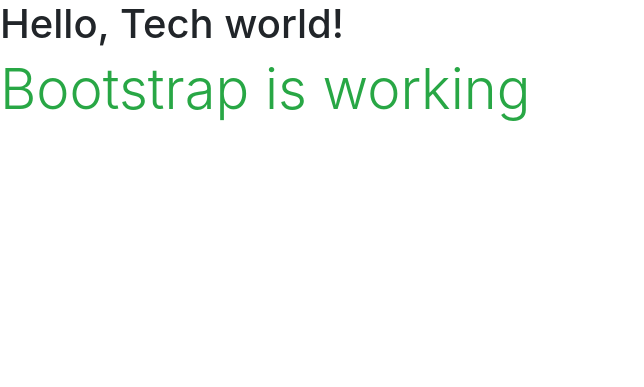
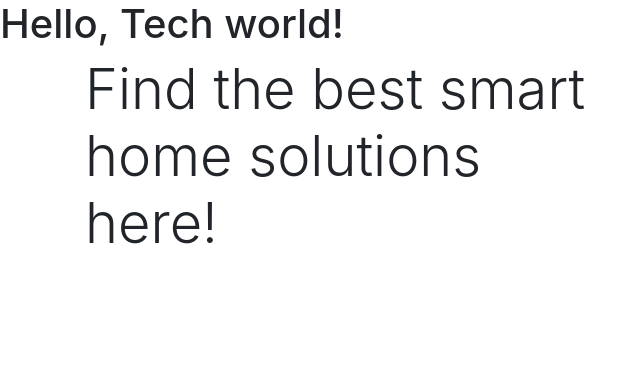
Before and after one commit to Jakemcp97/PP5-smartsolutions, a Django app: page / in a window 1280 px wide. Shown: the top 387 px of the page, without its empty margins (0-644 px from the left). Run offline with Django 3.2, Linux system fonts and the light colour scheme; some libraries are stand-ins or nearby versions.

Commit message:
working on homepage content

```diff
--- a/home/templates/home/index.html
+++ b/home/templates/home/index.html
@@ -1,8 +1,32 @@
 {% extends 'base.html' %}
 {% load static%}
 
+
+{% block page_header %}
+
+<div class="container header-container">
+    <div class="row">
+        <div class="col">
+
+        </div>
+    </div>
+</div>
+
+{% endblock %}
+
 {%block content%}
-<h1 class="display-4 text-success">
-Bootstrap is working
-</h1>
+
+    <div class="container h-100">
+        <div class="row h-100">
+            <div class="col-7 col-md-6 my-auto">
+                <h1 class="display-4 logo-font text-black">Find the best smart home solutions here!</h1>
+                <div class="my-5">
+                    <h4>
+                        <a href="" class="shop-now-button btn btn-lg rounded-0 text-uppercase py-3"></a>
+                    </h4>
+                </div>
+            </div>
+        </div>
+    </div>
+
 {%endblock%}
```
